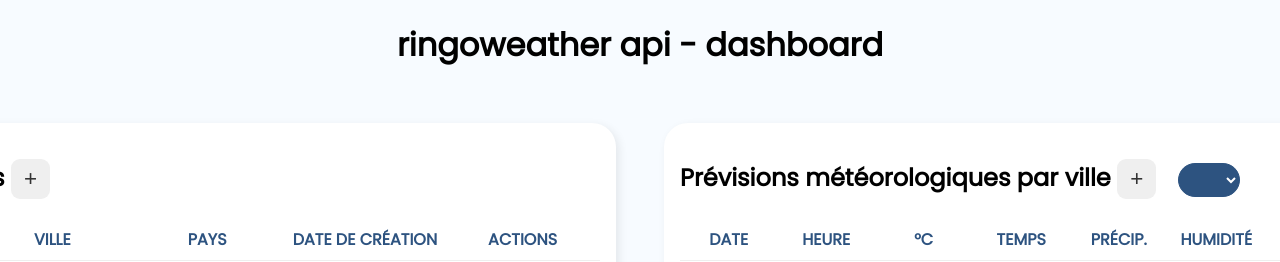
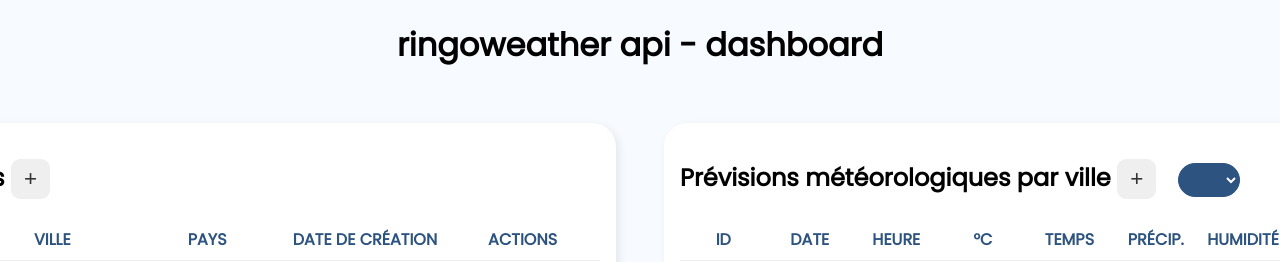
Before and after one commit to MrNakata/api-weather, a PHP site: page / in a window 1280 px wide; the page is wider, and only the part inside the window is pictured. Shown: the top 262 px of that part. Run offline with PHP 8.4, Linux system fonts and the light colour scheme; data comes from the database, SQL or seed files in the repository; data that the repository does not hold is empty.

Commit message:
+ add affichage id col weather

```diff
--- a/ajax.php
+++ b/ajax.php
@@ -78,6 +78,7 @@ if (isset($_POST['mode'])) {
         ob_start();
 ?>
        <div class="row"<?=$dataWeatherId?>>
+            <div class="col"></div>
             <div class="col"><input type="date" name="date" id="date<?=$nbWeatherAdded?>" value="<?=date("Y-m-d")?>" min="<?=date("Y-m-d")?>"></div>
             <div class="col"><?=getSelectHour($nbWeatherAdded)?></div>
             <div class="col"><input type="number" name="temperature" id="temperature<?=$nbWeatherAdded?>" value="0"></div>
@@ -109,6 +110,7 @@ if (isset($_POST['mode'])) {
                 ob_start();
                 ?>
                     <div class="row"<?=$dataWeatherId?>>
+                        <div class="col"><?=$weather->weather_id?></div>
                         <div class="col"><?=date('d/m/Y', strtotime($weather->date))?></div>
                         <div class="col"><?=getWeatherHourText(date('H', strtotime($weather->date)))?></div>
                         <div class="col"><?=$weather->temperature?></div>
--- a/index.php
+++ b/index.php
@@ -26,6 +26,7 @@
             <div class="container border">
                 <h2>Prévisions météorologiques par ville <button type="button" name="btn-add-weather" id="btn-add-weather" class="btn btn-add" title="Ajouter une nouvelle fiche météo">+</button> <select name="select-city" id="select-city"></select></h2>
                 <div class="row header">
+                    <div class="col">ID</div>
                     <div class="col">Date</div>
                     <div class="col">Heure</div>
                     <div class="col">°C</div>
```
